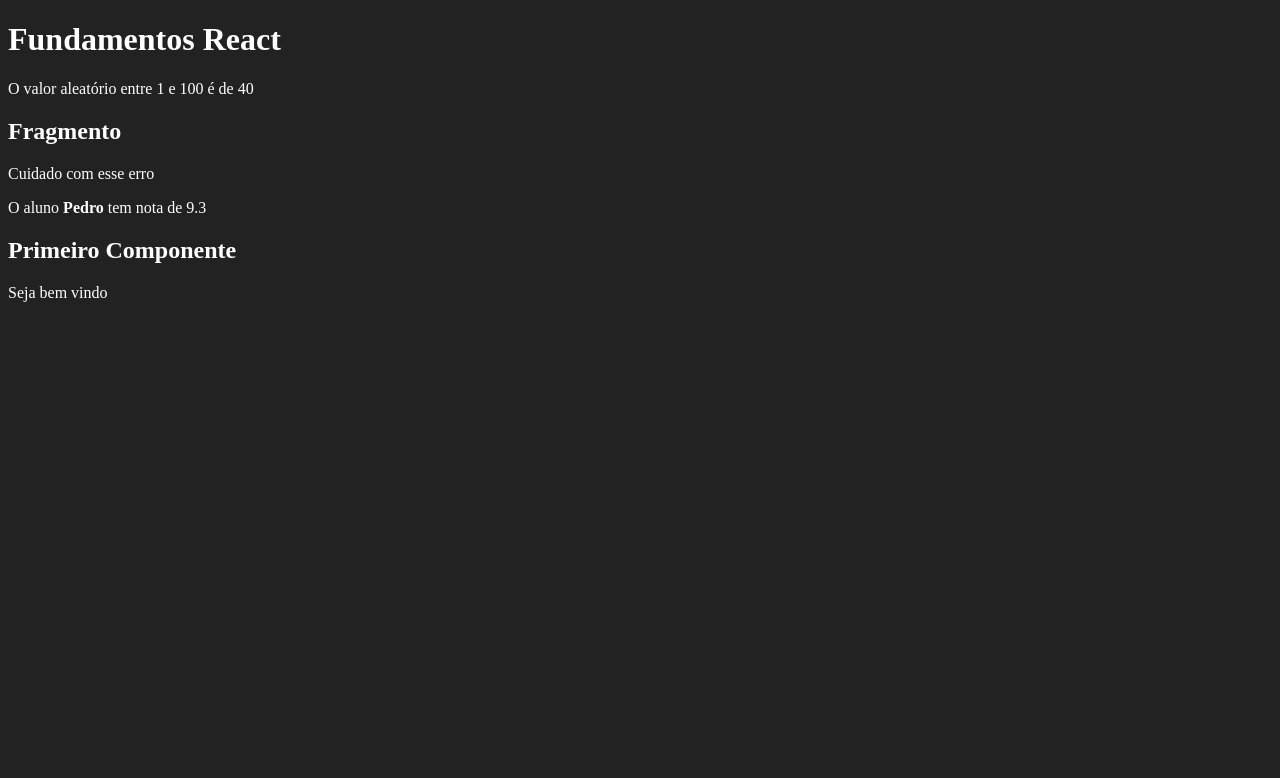
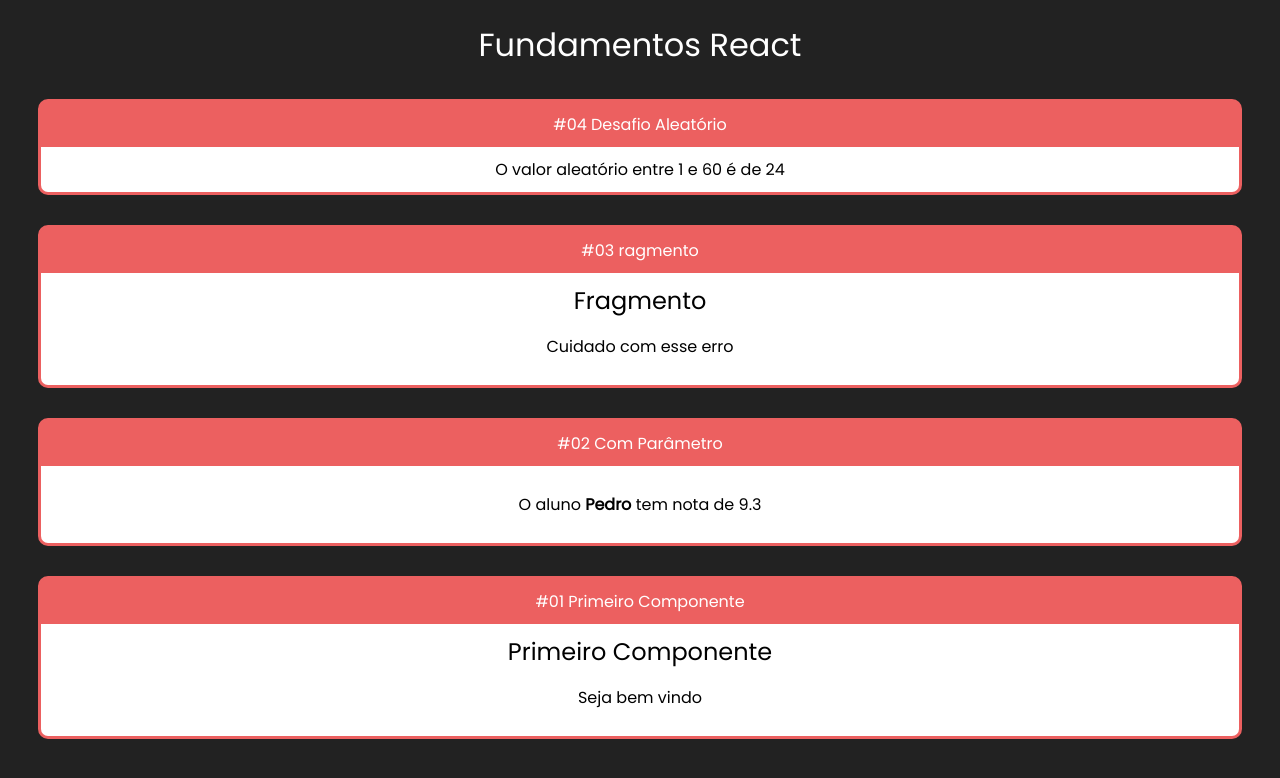
Before and after one commit to Gattekaa/curso-react-fundamentos, a React (Create React App) app: page / in a window 1280 px wide. Shown: the top 778 px of the page. Built offline with nearby package versions, Linux system fonts and the light colour scheme.

Commit message:
Created the Card component to group the other components created previously

```diff
--- a/src/App.jsx
+++ b/src/App.jsx
@@ -3,23 +3,30 @@
 import ComParametro from './components/basicos/ComParametro';
 import Fragmento from './components/Fragmento';
 import Aleatorio from "./components/basicos/Aleatorio";
+import Card from "./components/layout/Card";
+
 export default (props) => {
     return (
         <div id="app">
             <h1>Fundamentos React</h1>
 
-            <Aleatorio
-                min="1"
-                max="100"
-            />
+            <Card titulo="#04 Desafio Aleatório">
+                <Aleatorio min={1} max={60} />
+            </Card>
+            <Card titulo="#03 ragmento">
+                <Fragmento />
+            </Card>
+            <Card titulo="#02 Com Parâmetro">
+                <ComParametro
+                    titulo="Situação do Aluno"
+                    aluno="Pedro"
+                    nota={9.3}
+                />
+            </Card>
+            <Card titulo="#01 Primeiro Componente">
+                <Primeiro />
+            </Card>
 
-            <Fragmento />
-            <ComParametro
-                titulo="Situação do Aluno"
-                aluno="Pedro"
-                nota={9.3}
-            />
-            <Primeiro></Primeiro>
 
         </div>
     )
--- /dev/null
+++ b/src/components/layout/Card.css
@@ -0,0 +1,19 @@
+.Card{
+    background-color: rgb(236, 96, 96);
+    border-radius: 10px;
+    overflow: hidden;
+    border: 3px solid rgb(236, 96, 96);
+    margin: 30px;
+}
+
+.Card .Title{
+    padding: 10px 0px;
+    display: flex;
+    justify-content: center;
+}
+
+.Card .Content {
+    background-color: #fff;
+    color: black;
+    padding: 10px;
+}
--- /dev/null
+++ b/src/components/layout/Card.jsx
@@ -0,0 +1,15 @@
+import React from "react";
+import './Card.css';
+
+export default props => {
+
+    return (
+        <div className="Card">
+            <div className="Title">{props.titulo}</div>
+            <div className="Content">
+                {props.children}
+            </div>
+        </div>
+    )
+
+}
--- a/src/index.css
+++ b/src/index.css
@@ -1,6 +1,20 @@
+@import url('https://fonts.googleapis.com/css2?family=Poppins&display=swap');
+
+
 body {
 
     background-color: #222;
     color: #fff;
+    font-family: 'Poppins', sans-serif;
+    text-align: center;
 
 }
+
+h1, h2, h3 {
+    font-weight: 200;
+}
+
+h2, h3 {
+    margin: 0;
+
+}
```
